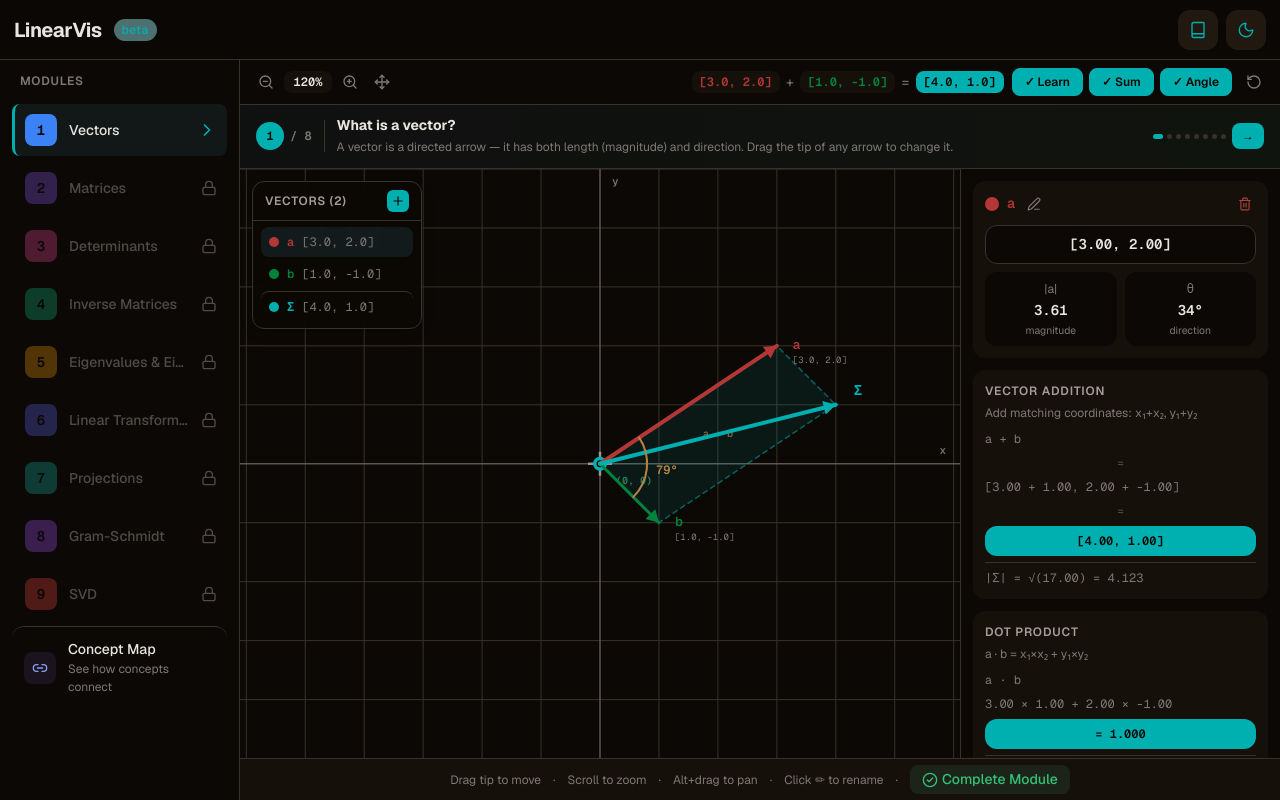
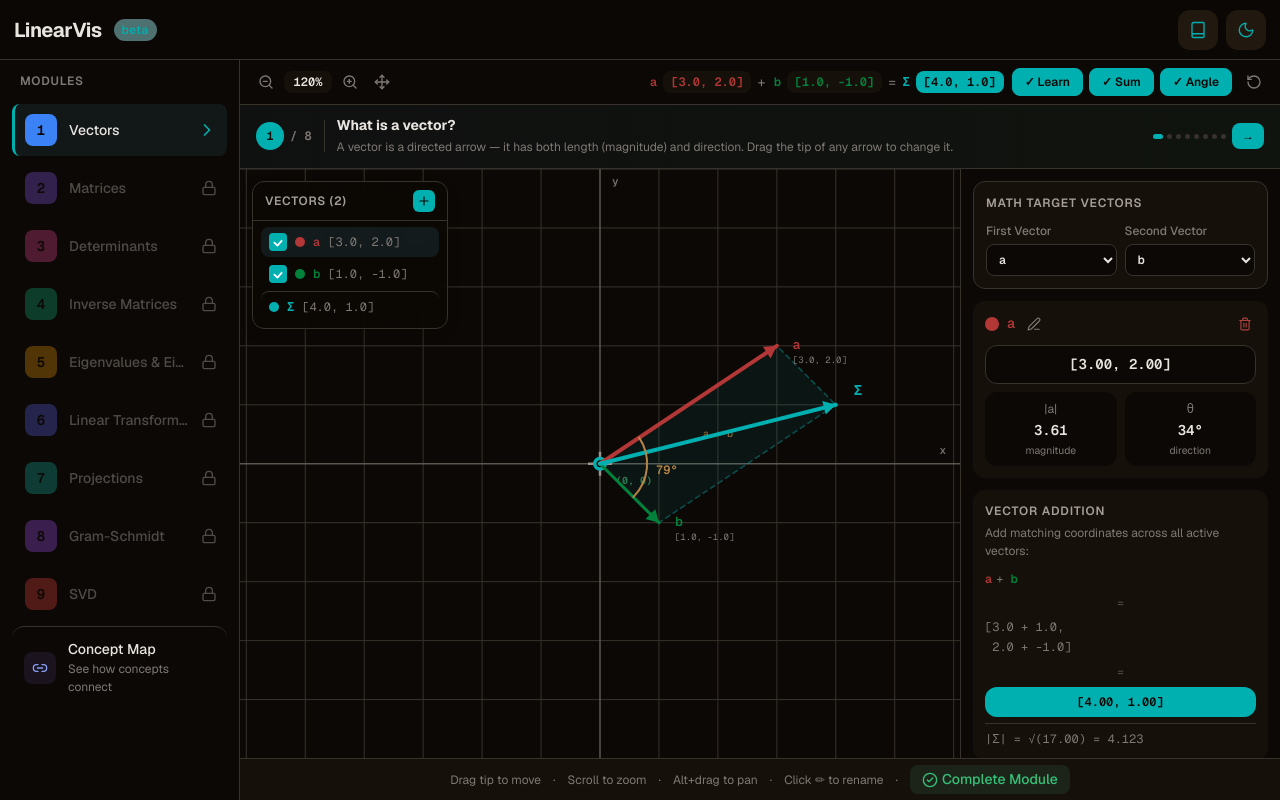
Before and after one commit to RamezCh/LinearViz, a React (Vite) app: page / in a window 1280 px wide. Built offline with nearby package versions, Linux system fonts and the light colour scheme; a web font is replaced by a local one.

Commit message:
Allow multiple vector operations

```diff
--- a/src/modules/01-vectors/VectorsModule.jsx
+++ b/src/modules/01-vectors/VectorsModule.jsx
@@ -25,6 +25,9 @@ export default function VectorsModule() {
   const [dragging, setDragging] = useState(null);
   const [editingId, setEditingId] = useState(null);
   const [editName, setEditName] = useState('');
+  const [activeId1, setActiveId1] = useState(1);
+  const [activeId2, setActiveId2] = useState(2);
+  const [sumIds, setSumIds] = useState([1, 2]);
   const canvasRef = useRef(null);
   const isPanning = useRef(false);
   const lastPos = useRef({ x: 0, y: 0 });
@@ -115,16 +118,56 @@ export default function VectorsModule() {
       { id: 2, name: 'b', coords: [1, -1], color: 'oklch(52% 0.160 155)' },
     ]);
     setSelectedId(1);
+    setActiveId1(1);
+    setActiveId2(2);
+    setSumIds([1, 2]);
     setZoom(1.2);
     setPan({ x: 0, y: 0 });
   };
 
-  const v1 = vectors[0], v2 = vectors[1];
+  // Sync active math vectors when vectors are deleted or modified
+  useEffect(() => {
+    if (vectors.length === 0) return;
+
+    // Ensure activeId1 points to an existing vector
+    const hasV1 = vectors.some(v => v.id === activeId1);
+    let nextId1 = activeId1;
+    if (!hasV1) {
+      nextId1 = vectors[0].id;
+      setActiveId1(nextId1);
+    }
+
+    // Ensure activeId2 points to an existing vector
+    const hasV2 = vectors.some(v => v.id === activeId2);
+    if (!hasV2 || activeId2 === nextId1) {
+      const remaining = vectors.filter(v => v.id !== nextId1);
+      if (remaining.length > 0) {
+        setActiveId2(remaining[0].id);
+      } else {
+        setActiveId2(nextId1);
+      }
+    }
+
+    // Ensure sumIds only contains existing vectors
+    setSumIds(prev => {
+      const filtered = prev.filter(id => vectors.some(v => v.id === id));
+      if (filtered.length === 0 && vectors.length > 0) {
+        return vectors.slice(0, 2).map(v => v.id);
+      }
+      return filtered;
+    });
+  }, [vectors, activeId1, activeId2]);
+
+  const v1 = useMemo(() => vectors.find(v => v.id === activeId1) || vectors[0] || null, [vectors, activeId1]);
+  const v2 = useMemo(() => vectors.find(v => v.id === activeId2) || vectors[1] || null, [vectors, activeId2]);
+
+  const activeSumVectors = useMemo(() => vectors.filter(v => sumIds.includes(v.id)), [vectors, sumIds]);
 
   const sumVec = useMemo(() => {
-    if (!v1 || !v2) return null;
-    return { name: 'Σ', coords: [v1.coords[0] + v2.coords[0], v1.coords[1] + v2.coords[1]], color: 'var(--color-accent)' };
-  }, [v1, v2]);
+    if (activeSumVectors.length === 0) return null;
+    const coords = activeSumVectors.reduce((acc, v) => [acc[0] + v.coords[0], acc[1] + v.coords[1]], [0, 0]);
+    return { name: 'Σ', coords, color: 'var(--color-accent)' };
+  }, [activeSumVectors]);
 
   const dotProd = useMemo(() => {
     if (!v1 || !v2) return 0;
@@ -297,7 +340,7 @@ export default function VectorsModule() {
   };
 
   const renderAngleArc = () => {
-    if (!v1 || !v2 || !showAngle) return null;
+    if (!v1 || !v2 || !showAngle || v1.id === v2.id) return null;
     const a1 = Math.atan2(v1.coords[1], v1.coords[0]);
     const a2 = Math.atan2(v2.coords[1], v2.coords[0]);
     let diff = a2 - a1;
@@ -342,19 +385,22 @@ export default function VectorsModule() {
   };
 
   const renderParallelogram = () => {
-    if (!showSum || !v1 || !v2 || !sumVec) return null;
+    const active = vectors.filter(v => sumIds.includes(v.id));
+    if (!showSum || active.length !== 2 || !sumVec) return null;
+    const v1 = active[0], v2 = active[1];
+    if (v1.id === v2.id) return null;
+
     const o = toCanvas(0, 0);
     const a = toCanvas(v1.coords[0], v1.coords[1]);
     const b = toCanvas(v2.coords[0], v2.coords[1]);
-    const sCoord = [v1.coords[0] + v2.coords[0], v1.coords[1] + v2.coords[1]];
-    const s = toCanvas(sCoord[0], sCoord[1]);
+    const s = toCanvas(sumVec.coords[0], sumVec.coords[1]);
     const cx = (o.x + a.x + s.x + b.x) / 4;
     const cy = (o.y + a.y + s.y + b.y) / 4;
     return (
       <g>
         <polygon points={`${o.x},${o.y} ${a.x},${a.y} ${s.x},${s.y} ${b.x},${b.y}`}
-          fill="var(--color-accent)" fillOpacity="0.10"
-          stroke="var(--color-accent)" strokeWidth="1.5" strokeDasharray="6 3" strokeOpacity="0.5" />
+          fill="var(--color-accent)" fillOpacity="0.08"
+          stroke="var(--color-accent)" strokeWidth="1.5" strokeDasharray="6 3" strokeOpacity="0.4" />
         <text x={cx} y={cy} fill="oklch(65% 0.100 70)" fontSize="10" fontWeight="700"
           fontFamily="var(--font-mono)" textAnchor="middle" dominantBaseline="middle"
           opacity="0.7">
@@ -362,6 +408,44 @@ export default function VectorsModule() {
         </text>
       </g>
     );
+  };
+
+  const renderTipToTailChain = () => {
+    if (!showSum) return null;
+    const active = vectors.filter(v => sumIds.includes(v.id));
+    if (active.length < 3) return null;
+
+    const segments = [];
+    let currentPos = [0, 0];
+    const startVec = active[0];
+    currentPos = [...startVec.coords];
+
+    for (let i = 1; i < active.length; i++) {
+      const v = active[i];
+      const nextPos = [currentPos[0] + v.coords[0], currentPos[1] + v.coords[1]];
+      const fromCanvasPos = toCanvas(currentPos[0], currentPos[1]);
+      const toCanvasPos = toCanvas(nextPos[0], nextPos[1]);
+
+      segments.push(
+        <g key={`chain-${v.id}-${i}`}>
+          {renderArrow(fromCanvasPos, toCanvasPos, v.color, 2, true)}
+          <text
+            x={(fromCanvasPos.x + toCanvasPos.x) / 2}
+            y={(fromCanvasPos.y + toCanvasPos.y) / 2 - 8}
+            fill={v.color}
+            fontSize="10"
+            fontWeight="700"
+            fontFamily="var(--font-mono)"
+            textAnchor="middle"
+            opacity="0.8"
+          >
+            {v.name}
+          </text>
+        </g>
+      );
+      currentPos = nextPos;
+    }
+    return segments;
   };
 
   const renderVector = (vec) => {
@@ -452,30 +536,29 @@ export default function VectorsModule() {
         <div className="flex-1" />
 
         {/* Quick math display */}
-        {v1 && v2 && (
-          <div className="hidden lg:flex items-center gap-1.5 text-xs font-mono">
+        {activeSumVectors.length > 0 && (
+          <div className="hidden lg:flex items-center gap-1.5 text-xs font-mono flex-wrap">
+            {activeSumVectors.map((v, idx) => (
+              <span key={v.id} className="flex items-center gap-1">
+                {idx > 0 && <span className="text-sm font-light mr-1" style={{ color: 'var(--color-muted)' }}>+</span>}
+                <span className="font-bold mr-0.5" style={{ color: v.color }}>{v.name}</span>
                 <div
                   className="px-2 py-0.5 rounded-lg font-semibold"
                   style={{
                     backgroundColor: 'var(--color-paper-2)',
-                color: 'oklch(52% 0.160 25)',
+                    color: v.color,
                     fontFamily: 'var(--font-mono)',
                   }}
                 >
-              [{v1.coords[0].toFixed(1)}, {v1.coords[1].toFixed(1)}]
+                  [{v.coords[0].toFixed(1)}, {v.coords[1].toFixed(1)}]
                 </div>
-            <span className="text-sm font-light" style={{ color: 'var(--color-muted)' }}>+</span>
-            <div
-              className="px-2 py-0.5 rounded-lg font-semibold"
-              style={{
-                backgroundColor: 'var(--color-paper-2)',
-                color: 'oklch(52% 0.160 155)',
-                fontFamily: 'var(--font-mono)',
-              }}
-            >
-              [{v2.coords[0].toFixed(1)}, {v2.coords[1].toFixed(1)}]
-            </div>
+              </span>
+            ))}
+
+            {activeSumVectors.length >= 2 && sumVec && (
+              <>
                 <span className="text-sm font-light" style={{ color: 'var(--color-muted)' }}>=</span>
+                <span className="font-bold text-accent">Σ</span>
                 <div
                   className="px-2 py-0.5 rounded-lg font-semibold"
                   style={{
@@ -484,8 +567,10 @@ export default function VectorsModule() {
                     fontFamily: 'var(--font-mono)',
                   }}
                 >
-              [{sumVec?.coords[0].toFixed(1)}, {sumVec?.coords[1].toFixed(1)}]
+                  [{sumVec.coords[0].toFixed(1)}, {sumVec.coords[1].toFixed(1)}]
                 </div>
+              </>
+            )}
           </div>
         )}
 
@@ -694,6 +779,7 @@ export default function VectorsModule() {
                 );
               })()}
               {renderParallelogram()}
+              {renderTipToTailChain()}
               {vectors.map(renderVector)}
               {showSum && sumVec && (() => {
                 const sumTip = toCanvas(sumVec.coords[0], sumVec.coords[1]);
@@ -767,6 +853,24 @@ export default function VectorsModule() {
                         if (!isSelected) e.currentTarget.style.backgroundColor = 'transparent';
                       }}
                     >
+                      {/* Checkbox for sum inclusion */}
+                      <input
+                        type="checkbox"
+                        checked={sumIds.includes(vec.id)}
+                        onChange={(e) => {
+                          e.stopPropagation();
+                          if (sumIds.includes(vec.id)) {
+                            if (sumIds.length > 1) {
+                              setSumIds(prev => prev.filter(id => id !== vec.id));
+                            }
+                          } else {
+                            setSumIds(prev => [...prev, vec.id]);
+                          }
+                        }}
+                        className="w-3.5 h-3.5 rounded border-gray-300 cursor-pointer flex-shrink-0"
+                        style={{ accentColor: 'var(--color-accent)' }}
+                        title="Include in Sum Addition"
+                      />
                       {/* Color dot */}
                       <div className="w-2.5 h-2.5 rounded-full flex-shrink-0" style={{ backgroundColor: vec.color }} />
                       {/* Name */}
@@ -819,6 +923,75 @@ export default function VectorsModule() {
             }}
           >
             <div className="p-3 space-y-3">
+
+              {/* Target Vector Selector */}
+              {vectors.length >= 2 && (
+                <div
+                  className="p-3 rounded-xl border transition-all duration-150"
+                  style={{
+                    backgroundColor: 'var(--color-paper-2)',
+                    borderColor: 'var(--color-rule)',
+                  }}
+                >
+                  <div className="font-semibold mb-2.5 text-xs" style={{ color: 'var(--color-neutral)', textTransform: 'uppercase', letterSpacing: '0.07em' }}>
+                    Math Target Vectors
+                  </div>
+                  <div className="grid grid-cols-2 gap-2 text-xs">
+                    <div>
+                      <label className="block mb-1 font-medium" style={{ color: 'var(--color-muted)' }}>First Vector</label>
+                      <select
+                        value={activeId1}
+                        onChange={(e) => {
+                          const val = Number(e.target.value);
+                          if (val === activeId2 && vectors.length > 1) {
+                            setActiveId2(activeId1);
+                          }
+                          setActiveId1(val);
+                        }}
+                        className="w-full px-2 py-1.5 rounded-lg border outline-none font-semibold cursor-pointer transition-all focus:border-accent"
+                        style={{
+                          backgroundColor: 'var(--color-paper)',
+                          borderColor: 'var(--color-rule)',
+                          color: 'var(--color-ink)',
+                          fontFamily: 'var(--font-mono)',
+                        }}
+                      >
+                        {vectors.map(v => (
+                          <option key={v.id} value={v.id} style={{ color: v.color }}>
+                            {v.name}
+                          </option>
+                        ))}
+                      </select>
+                    </div>
+                    <div>
+                      <label className="block mb-1 font-medium" style={{ color: 'var(--color-muted)' }}>Second Vector</label>
+                      <select
+                        value={activeId2}
+                        onChange={(e) => {
+                          const val = Number(e.target.value);
+                          if (val === activeId1 && vectors.length > 1) {
+                            setActiveId1(activeId2);
+                          }
+                          setActiveId2(val);
+                        }}
+                        className="w-full px-2 py-1.5 rounded-lg border outline-none font-semibold cursor-pointer transition-all focus:border-accent"
+                        style={{
+                          backgroundColor: 'var(--color-paper)',
+                          borderColor: 'var(--color-rule)',
+                          color: 'var(--color-ink)',
+                          fontFamily: 'var(--font-mono)',
+                        }}
+                      >
+                        {vectors.map(v => (
+                          <option key={v.id} value={v.id} style={{ color: v.color }}>
+                            {v.name}
+                          </option>
+                        ))}
+                      </select>
+                    </div>
+                  </div>
+                </div>
+              )}
 
               {/* Selected Vector Details */}
               {selectedVec && (
@@ -917,18 +1090,29 @@ export default function VectorsModule() {
               )}
 
               {/* Addition */}
-              {vectors.length >= 2 && v1 && v2 && (
+              {activeSumVectors.length >= 1 && (
                 <div className="p-3 rounded-xl" style={{ backgroundColor: 'var(--color-paper-2)' }}>
                   <div className="font-semibold mb-1 text-xs" style={{ color: 'var(--color-neutral)', textTransform: 'uppercase', letterSpacing: '0.07em' }}>
                     Vector Addition
                   </div>
-                  <div className="text-xs mb-2" style={{ color: 'var(--color-muted)' }}>
-                    Add matching coordinates: x₁+x₂, y₁+y₂
+                  <div className="text-xs mb-2.5" style={{ color: 'var(--color-muted)' }}>
+                    Add matching coordinates across all active vectors:
                   </div>
                   <div className="space-y-1.5 font-mono text-xs" style={{ color: 'var(--color-muted)', fontFamily: 'var(--font-mono)' }}>
-                    <div>{v1.name} + {v2.name}</div>
+                    <div className="flex items-center gap-1 flex-wrap">
+                      {activeSumVectors.map((v, i) => (
+                        <span key={v.id}>
+                          {i > 0 && " + "}
+                          <span className="font-bold" style={{ color: v.color }}>{v.name}</span>
+                        </span>
+                      ))}
+                    </div>
                     <div className="text-center" style={{ color: 'var(--color-rule-2)' }}>=</div>
-                    <div>[{v1.coords[0].toFixed(2)} + {v2.coords[0].toFixed(2)}, {v1.coords[1].toFixed(2)} + {v2.coords[1].toFixed(2)}]</div>
+                    <div className="leading-relaxed">
+                      [{activeSumVectors.map(v => v.coords[0].toFixed(1)).join(' + ')},
+                      <br />
+                      &nbsp;{activeSumVectors.map(v => v.coords[1].toFixed(1)).join(' + ')}]
+                    </div>
                     <div className="text-center" style={{ color: 'var(--color-rule-2)' }}>=</div>
                     <div
                       className="font-bold text-center py-1.5 rounded-xl"
@@ -940,12 +1124,14 @@ export default function VectorsModule() {
                     >
                       [{sumVec?.coords[0].toFixed(2)}, {sumVec?.coords[1].toFixed(2)}]
                     </div>
+                    {sumVec && (
                       <div
                         className="text-xs pt-1.5 mt-1.5 border-t"
                         style={{ color: 'var(--color-muted)', borderColor: 'var(--color-rule)', fontFamily: 'var(--font-mono)' }}
                       >
-                      |Σ| = √({(sumVec?.coords[0] ** 2 + sumVec?.coords[1] ** 2).toFixed(2)}) = {magnitude(sumVec?.coords || [0,0]).toFixed(3)}
+                        |Σ| = √({(sumVec.coords[0] ** 2 + sumVec.coords[1] ** 2).toFixed(2)}) = {magnitude(sumVec.coords).toFixed(3)}
                       </div>
+                    )}
                   </div>
                 </div>
               )}
```
Also changed, not shown: 2 other files (tests, documents, lock files or other folders). Lines whose indentation alone changed are shown as unchanged.
